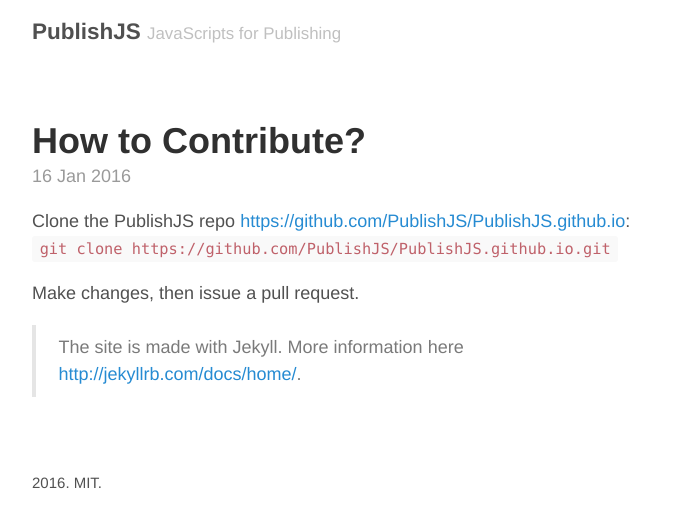
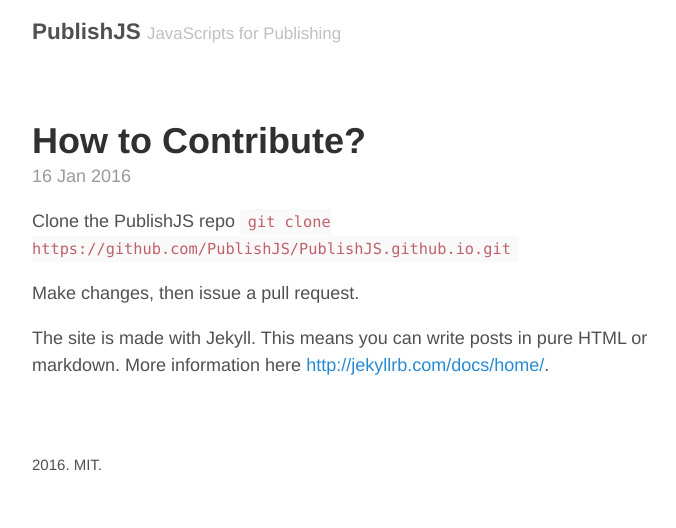
Before and after one commit to PublishJS/PublishJS.github.io, a Jekyll site: the page built from _posts/2016-01-16-Contributing_to_PublishJS.md, in a window 1280 px wide. Shown: the top 528 px of the page, without its empty margins (293-969 px from the left). Built offline with Jekyll 4.4.1, drawn with Linux system fonts in a browser that asks for light colours.

````diff
--- a/_config.yml
+++ b/_config.yml
@@ -10,6 +10,10 @@ tagline:             JavaScripts for Publishing
 url:                 http://www.publishjs.io
 paginate:            10
 baseurl:             ""
+
+#categories
+category-list:      [typography, epub, interactive, charts]
+
 
 # Assets
 #
--- a/_posts/2016-01-16-Contributing_to_PublishJS.md
+++ b/_posts/2016-01-16-Contributing_to_PublishJS.md
@@ -4,9 +4,9 @@ title: How to Contribute?
 tags: [about]
 ---
 
-Clone the PublishJS repo [https://github.com/PublishJS/PublishJS.github.io](https://github.com/PublishJS/PublishJS.github.io):
+Clone the PublishJS repo
 ```git clone https://github.com/PublishJS/PublishJS.github.io.git```
 
 Make changes, then issue a pull request.
 
->  The site is made with Jekyll. More information here [http://jekyllrb.com/docs/home/](http://jekyllrb.com/docs/home/).
+The site is made with Jekyll. This means you can write posts in pure HTML or markdown. More information here [http://jekyllrb.com/docs/home/](http://jekyllrb.com/docs/home/).
````
Also changed, not shown: projects.md (added, +23 -0 lines), projects/test.md (added, +6 -0 lines).
